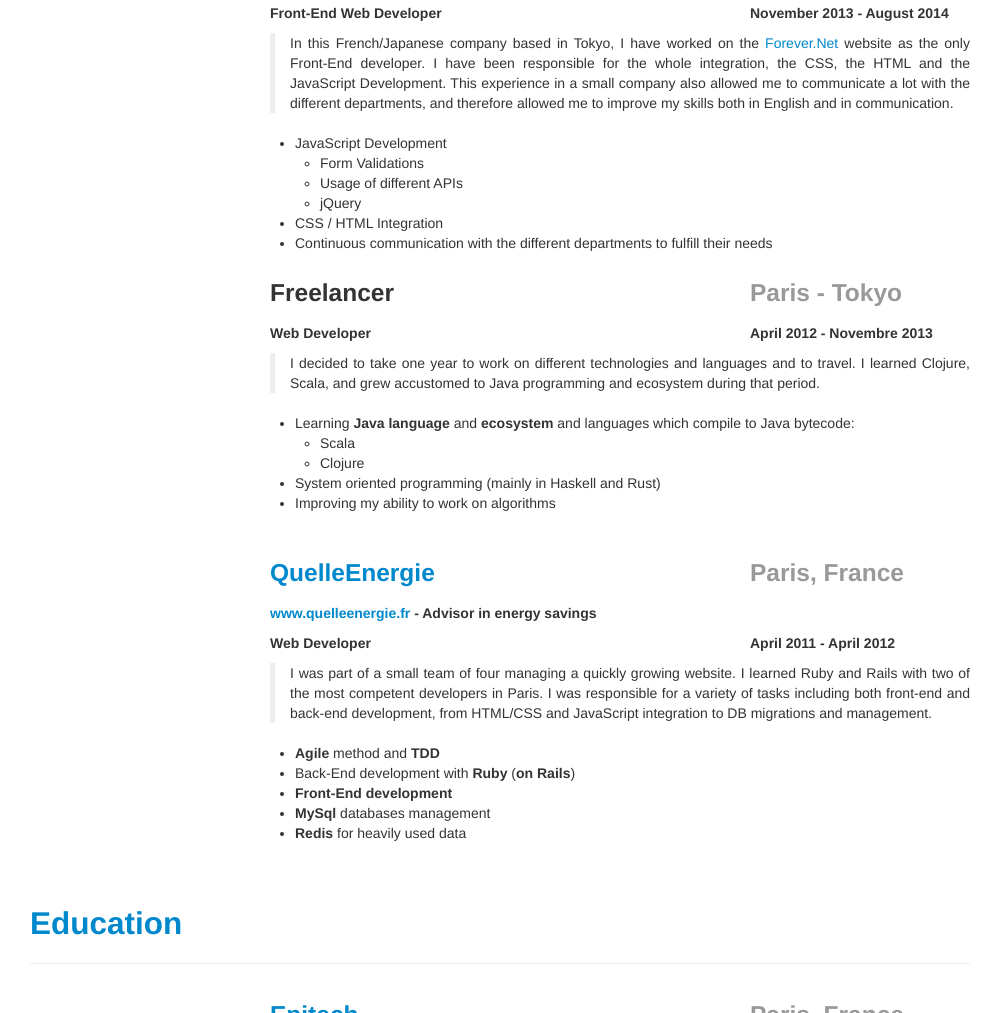
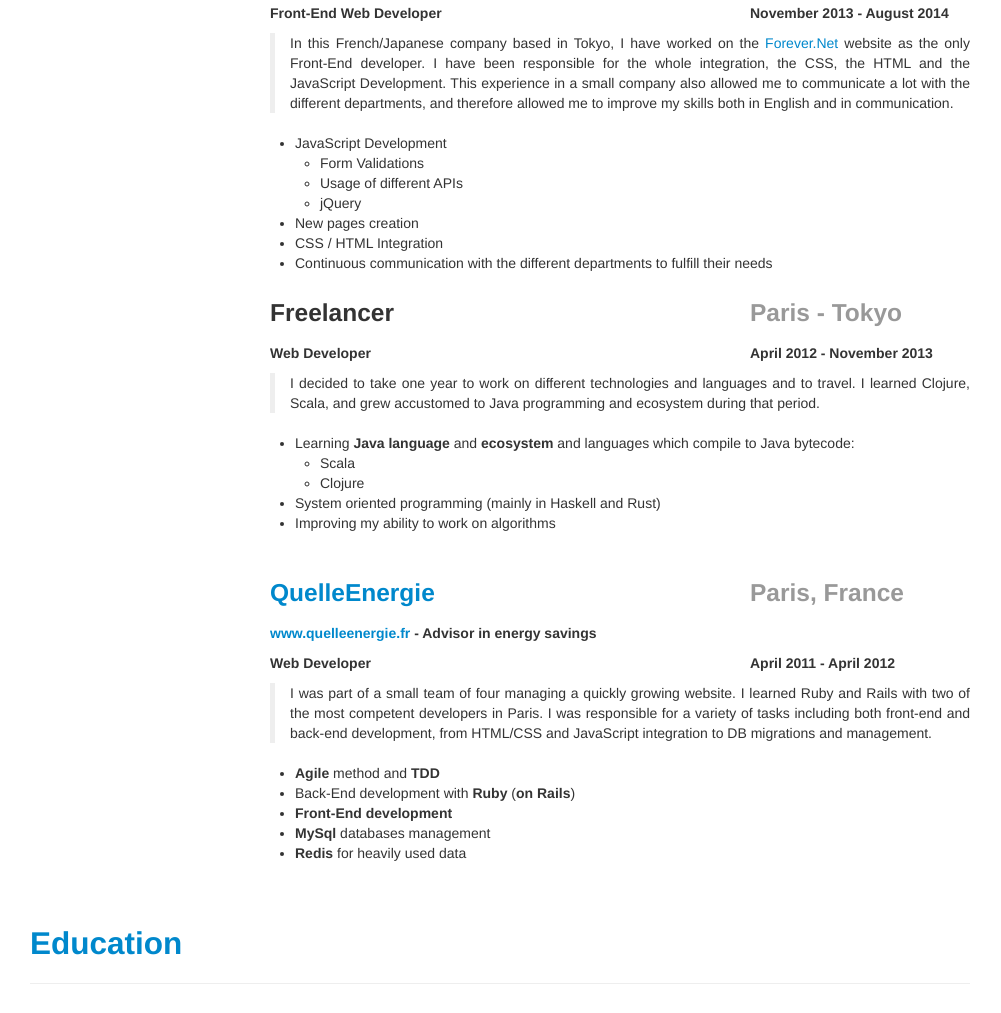
Before and after one commit to gaku-sei/resume, a plain HTML site: page index.html in a window 1280 px wide. Shown: the part 1211-2224 px from the top of the page, without its empty margins (140-1141 px from the left). Drawn offline with Linux system fonts and the light colour scheme.

Commit message:
More details in Tibanne description list + Typo

```diff
--- a/index.html
+++ b/index.html
@@ -25,7 +25,7 @@
               <a href="https://github.com/gaku-sei/functional-javascript" target="_blank">Functional JavaScript</a>
             </p>
             <p class="text-right">
-              <a href="./kevin_combriat_resume_-_2014-08-23.pdf">View as a PDF</a>
+              <a href="./kevin_combriat_resume_-_2014-09-04.pdf">View as a PDF</a>
             </p>
           </div>
         </div>
@@ -129,6 +129,7 @@
                     <li>jQuery</li>
                   </ul>
                 </li>
+                <li>New pages creation</li>
                 <li>CSS / HTML Integration</li>
                 <li>Continuous communication with the different departments to fulfill their needs</li>
               </ul>
@@ -147,7 +148,7 @@
               <p><strong>Web Developer</strong></p>
             </div>
             <div class="offset3 span3">
-              <p><strong>April 2012 - Novembre 2013</strong></p>
+              <p><strong>April 2012 - November 2013</strong></p>
             </div>
           </div>
           <div class="row">
```
Also changed, not shown: 1 other file.
